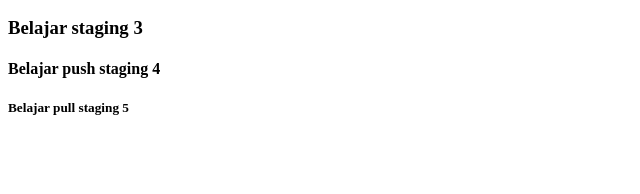
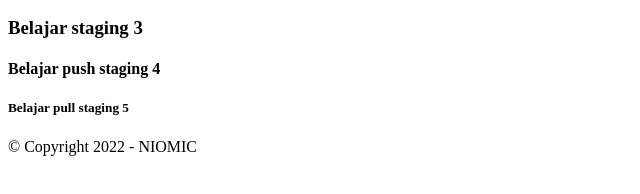
Before and after one commit to ilhampedia/belajar-niomic, a plain HTML site: page header.html in a window 1280 px wide. Shown: the part 110-304 px from the top of the page, without its empty margins (0-640 px from the left). Drawn offline with Linux system fonts and the light colour scheme.

Commit message:
Add element Footer

```diff
--- a/header.html
+++ b/header.html
@@ -12,5 +12,7 @@
     <h3>Belajar staging 3</h3>
     <h4>Belajar push staging 4</h4>
     <h5>Belajar pull staging 5 </h5>
+
+    <footer>&copy; Copyright 2022 - NIOMIC </footer>
 </body>
 </html>
```
